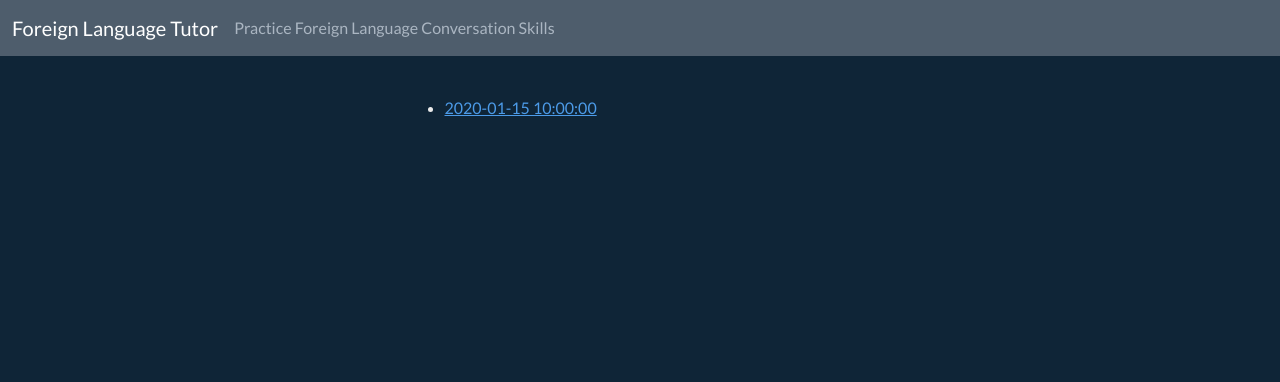
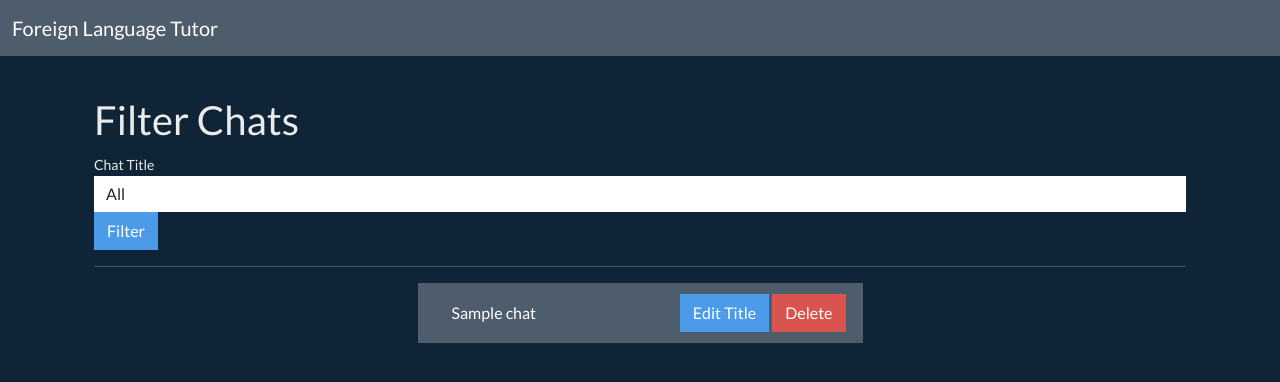
Before and after one commit to Beebops/Capstone-1-Language-Tutor-Chatbot, a Flask app: template templates/chat_list.html in a window 1280 px wide. Shown: the top 382 px of the page. Run offline with Flask 3, Linux system fonts and the light colour scheme; the template is opened without the code that fills it: values that come from a table or form of the project are taken from there, others are empty; tables that the repository leaves empty hold one stand-in row (values such as "Sample post"); some libraries are stand-ins or nearby versions.

Commit message:
added filter forms

```diff
--- a/app.py
+++ b/app.py
@@ -11,7 +11,15 @@ from flask_login import (
     login_required,
     logout_user,
 )
-from forms import login_form, registration_form, new_chat_form
+from forms import (
+    login_form,
+    registration_form,
+    new_chat_form,
+    title_chat_form,
+    language_filter_form,
+    chat_title_filter_form,
+    order_filter_form,
+)
 from models import db, connect_db, User, Chat, Message
 
 app = Flask(__name__)
@@ -53,14 +61,45 @@ def home():
     return render_template("user_home.html", form=form)
 
 
+@app.route("/edit/int:<chat_id>", methods=["GET", "POST"])
+@login_required
+def edit(chat_id):
+    """Edit chat title"""
+    chat = Chat.query.get(chat_id)
+    form = title_chat_form(obj=chat)
+
+    if chat:
+        form.title.data = chat.chat_title
+
+    if form.validate_on_submit():
+        title = form.title.data
+        chat.chat_title = title
+        db.session.commit()
+
+        return redirect(url_for("get_chats", user_id=current_user.id))
+
+    return render_template("chat_title.html", form=form)
+
+
 @app.route("/<int:user_id>/chats")
 @login_required
 def get_chats(user_id):
-    """Shows list of all saved chats of logged in user"""
+    """Shows list of all saved chats of logged in user and filters them"""
+    language_form = language_filter_form()
+    chat_title_form = chat_title_filter_form()
+    order_form = order_filter_form()
+
     user = User.query.get(user_id)
     chats = user.chats
 
-    return render_template("chat_list.html", chats=chats, user=user)
+    return render_template(
+        "chat_list.html",
+        chats=chats,
+        user=user,
+        language_form=language_form,
+        chat_title_form=chat_title_form,
+        order_form=order_form,
+    )
 
 
 @app.route("/chat/<int:chat_id>", methods=["GET", "POST"])
@@ -131,10 +170,7 @@ def login():
     if form.validate_on_submit():
         user = User.authenticate(form.username.data, form.password.data)
 
-        if user:
-            flash("You are now logged in!", "success")
-            return redirect(url_for("home"))
-        else:
+        if not user:
             flash("Invalid username or password", "danger")
 
     return render_template("login.html", form=form)
--- a/forms.py
+++ b/forms.py
@@ -2,9 +2,10 @@ from wtforms import StringField, PasswordField, ValidationError, SelectField
 from wtforms.validators import EqualTo
 from flask_wtf import FlaskForm
 from wtforms.validators import InputRequired, Length, Email
-from models import User
+from models import User, Chat
 import email_validator
 from flask_login import current_user
+from flask import current_app
 
 
 class login_form(FlaskForm):
@@ -56,3 +57,40 @@ class new_chat_form(FlaskForm):
     language_level = SelectField(
         "Difficulty Level", choices=difficulty_choices, validators=[InputRequired()]
     )
+
+
+class title_chat_form(FlaskForm):
+    title = StringField(
+        "Title", validators=[InputRequired()], render_kw={"class": "form-control"}
+    )
+
+
+class language_filter_form(FlaskForm):
+    language_choices = [
+        ("spanish", "Spanish"),
+        ("french", "French"),
+        ("german", "German"),
+        ("italian", "Italian"),
+    ]
+    language = SelectField(
+        "Language", choices=language_choices, validators=[InputRequired()]
+    )
+
+
+class chat_title_filter_form(FlaskForm):
+    def __init__(self, *args, **kwargs):
+        super(chat_title_filter_form, self).__init__(*args, **kwargs)
+        self.chat_title.choices = self.get_chat_title_choices()
+
+    chat_title = SelectField("Chat Title")
+
+    def get_chat_title_choices(self):
+        with current_app.app_context():
+            chat_titles = Chat.query.with_entities(Chat.chat_title).distinct().all()
+        choices = [("", "All")]
+        choices.extend([(title, title) for title, in chat_titles])
+        return choices
+
+
+class order_filter_form(FlaskForm):
+    order = SelectField("Order", choices=[("oldest", "Oldest"), ("newest", "Newest")])
--- a/templates/base.html
+++ b/templates/base.html
@@ -17,15 +17,18 @@
   <body class="pt-5">
     <header>
       <nav class="navbar navbar-expand-md navbar-dark fixed-top bg-secondary"">
-        <div class="container-fluid">
+        <div class="container-fluid d-flex align-items-center">
           <a class="navbar-brand" href="/">Foreign Language Tutor</a>
-            <ul class="navbar-nav me-auto mb-2 mb-md-0">
-              <li class="text-light">Practice Foreign Language Conversation Skills</li>
-              {% if current_user.is_authenticated %}
-              <li><a href="{{ url_for('home') }}">{{ current_user.username }} Home</a></li>
-              {% endif %}
-            </ul>
-          </div>
+
+
+          <ul class="navbar-nav mx-auto mb-2 mb-md-0 d-flex">
+
+
+            {% if current_user.is_authenticated %}
+            <li><a  href="{{ url_for('home') }}">{{ current_user.username }} Home</a></li>
+
+            {% endif %}
+          </ul>
         </div>
       </nav>
     </header>
--- a/templates/chat_list.html
+++ b/templates/chat_list.html
@@ -1,17 +1,48 @@
 {% extends 'base.html' %} {% block title %}Register{% endblock %} {% block
 content %}
-<div class="container d-flex justify-content-center">
-  <div class="col-md-7 col-lg-5">
-    <ul>
-      {% for chat in chats %}
-      <li>
-        <a href="{{ url_for('chat_page', chat_id=chat.id) }}"
-          >{{ chat.created_at }}</a
+<div class="container">
+  <h1>Filter Chats</h1>
+  <form
+    method="GET"
+    action="{{ url_for('get_chats', user_id=current_user.id) }}"
+  >
+    {{ chat_title_form.csrf_token }}
+    <div class="form-group">
+      {{ chat_title_form.chat_title.label }} {{
+      chat_title_form.chat_title(class="form-control") }}
+    </div>
+    <button type="submit" class="btn btn-primary">Filter</button>
+  </form>
+
+  <hr />
+
+  <div class="container d-flex justify-content-center">
+    <div class="col-md-9 col-lg-5">
+      <ul class="list-group">
+        {% for chat in chats %}
+        <li
+          class="list-group-item d-flex justify-content-between align-items-center"
         >
-      </li>
-      {% endfor %}
-    </ul>
+          <div>
+            <a
+              class="list-group-item list-group-item-action"
+              href="{{ url_for('chat_page', chat_id=chat.id) }}"
+            >
+              {{ chat.chat_title }}
+            </a>
+          </div>
+          <div>
+            <a
+              class="btn btn-primary mr-2"
+              href="{{ url_for('edit', chat_id=chat.id) }}"
+              >Edit Title</a
+            >
+            <a class="btn btn-danger" href="">Delete</a>
+          </div>
+        </li>
+        {% endfor %}
+      </ul>
+    </div>
   </div>
 </div>
-
 {% endblock %}
--- a/templates/user_home.html
+++ b/templates/user_home.html
@@ -1,6 +1,7 @@
 {% extends 'base.html' %} {% block title %}User Home Page{% endblock %}{% block
 content %}
 <div class="container d-flex justify-content-center">
+  <div class="col-md-7 col-lg-5">
     <div class="row">
       <main>
         <div class="mt-4">
@@ -35,4 +36,5 @@ content %}
       </div>
     </div>
   </div>
+</div>
 {% endblock %}
```
Also changed, not shown: models.py (+4 -27 lines), templates/chat_title.html (added, +29 -0 lines). Lines whose indentation alone changed are shown as unchanged.
